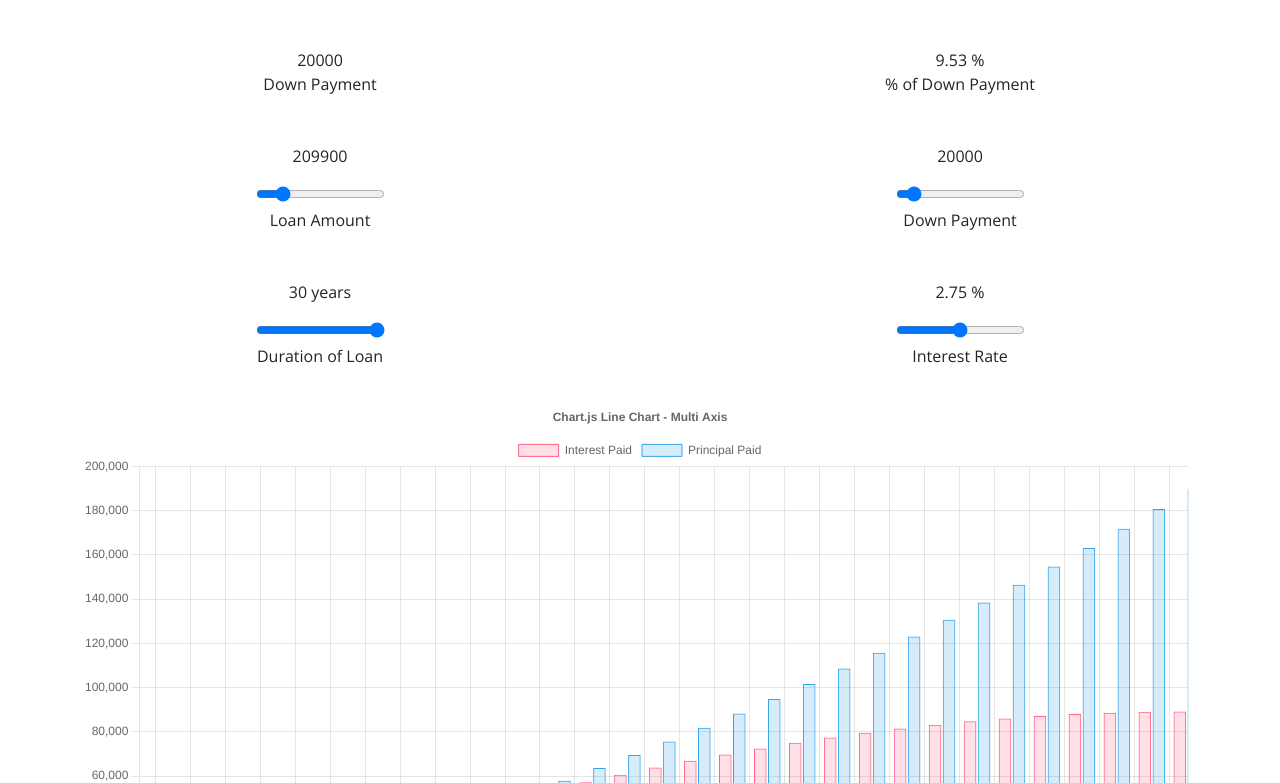
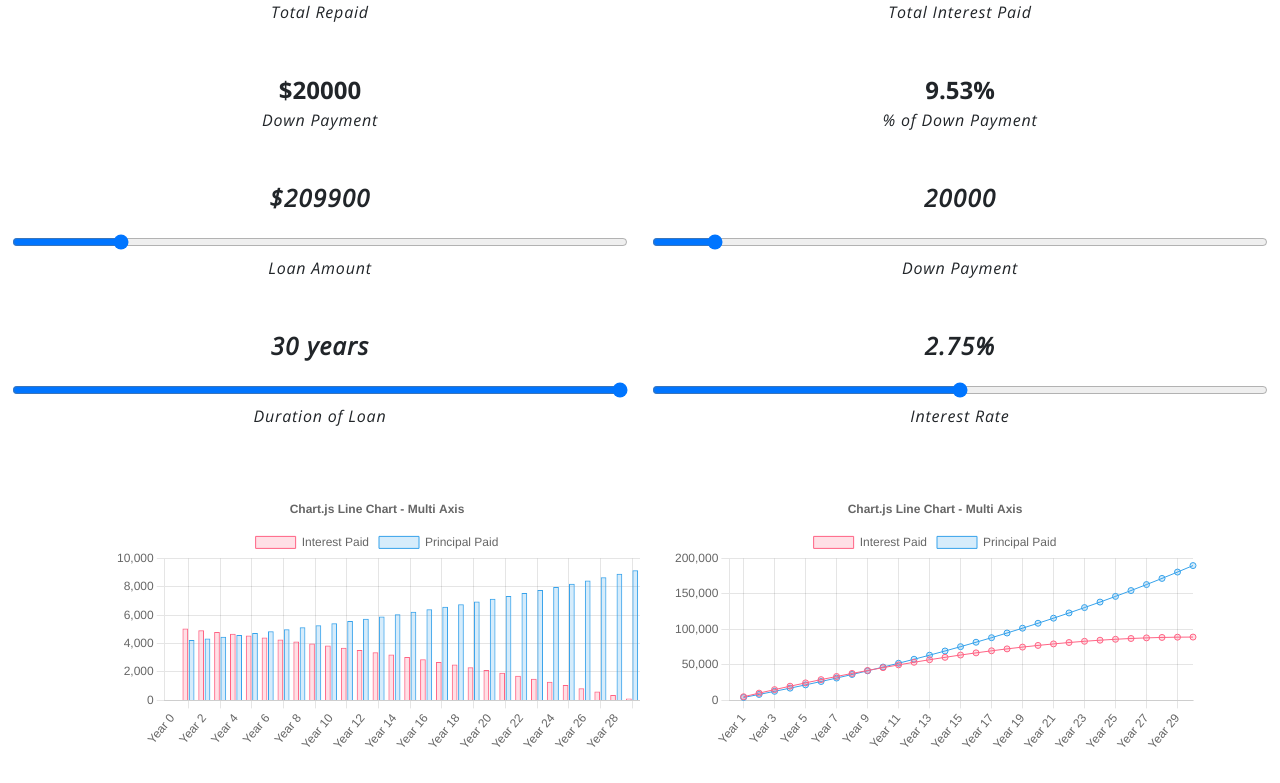
Before and after one commit to jacobbarnette/amorization-table, a React (Create React App) app: page / in a window 1280 px wide. Shown: the part 277-1060 px from the top of the page. Built offline with nearby package versions, Linux system fonts and the light colour scheme.

Commit message:
test that badhead resolved

```diff
--- a/src/components/AmoritizationTable.js
+++ b/src/components/AmoritizationTable.js
@@ -11,11 +11,12 @@ const AmoritizationTable = (props) => {
     setTotalInterestPaid,
   } = props;
 
-  const totalPayments = loanDuration * 12;
   const principal = loanAmount - downPayment;
   let dataSchedule;
   let principleSum = 0;
   let interstSum = 0;
+  let totalIntArr = [];
+  let totalPrincipleArr = [];
   function computeSchedule(
     loan_amount,
     interest_rate,
@@ -45,46 +46,66 @@ const AmoritizationTable = (props) => {
       ];
       schedule.push(row);
       remaining -= principle;
-
-      //if (i % 12 === 0) {
-      //yearlyAmmountArr.push(principleSum);
-      //for (let i = 0; i < 30; i++) {
-      //if (yearlyAmmountArr[i] - yearlyAmmountArr[i - 1])
-      //   testArr.push(yearlyAmmountArr[i] - yearlyAmmountArr[i - 1]);
-      // }
-      // }
     }
     schedule.map((value) => {
       if (value[0] % 12 === 0) {
-        testArr.push(value[4]);
+        return testArr.push(value[4]);
       }
     });
-    for (let i = 1; i < testArr.length; i++) {
-      annualPrinciplePaid.push(testArr[i] - testArr[i - 1]);
+    for (let i = 0; i < testArr.length; i++) {
+      if (isNaN(testArr[i] - testArr[i - 1])) {
+        annualPrinciplePaid.push(0);
+      } else {
+        annualPrinciplePaid.push(testArr[i] - testArr[i - 1]);
+      }
+
+      annualIntersetPaid.filter((value) => {
+        if (!isNaN(value)) {
+          return value;
+        }
+      });
     }
 
     schedule.map((value) => {
       if (value[0] % 12 === 0) {
-        intArr.push(value[2]);
+        return intArr.push(value[2]);
       }
     });
-    for (let i = 1; i < intArr.length; i++) {
-      annualIntersetPaid.push(intArr[i] - intArr[i - 1]);
+    for (let i = 0; i < intArr.length; i++) {
+      if (isNaN(intArr[i] - intArr[i - 1])) {
+        annualIntersetPaid.push(0);
+      } else {
+        annualIntersetPaid.push(intArr[i] - intArr[i - 1]);
+      }
+
+      annualIntersetPaid.filter((value) => {
+        if (!isNaN(value)) {
+          return value;
+        }
+      });
     }
+    console.log(number_of_payments);
     dataSchedule = schedule;
-
-    let totalInterset = Number(schedule[359][2].toFixed(2));
+    totalPrincipleArr = annualPrinciplePaid;
+    totalIntArr = annualIntersetPaid;
+    let totalInterset = Number(schedule[number_of_payments - 1][2].toFixed(2));
     setTotalInterestPaid(totalInterset);
 
     setTotalBalancePaid(totalInterset + principal);
     console.log(annualPrinciplePaid, annualIntersetPaid);
-    return schedule;
+    return;
   }
 
   computeSchedule(principal, interestRates, 12, loanDuration, monthlyPayment);
+
   return (
     <div>
-      <LoanTable dataSchedule={dataSchedule} />
+      <LoanTable
+        loanDuration={loanDuration}
+        totalPrincipleArr={totalPrincipleArr}
+        totalIntArr={totalIntArr}
+        dataSchedule={dataSchedule}
+      />
     </div>
   );
 };
--- a/src/components/Header.js
+++ b/src/components/Header.js
@@ -3,7 +3,7 @@ import React from "react";
 const Header = () => {
   return (
     <section className="headerSection">
-      <h1 className="text-center py-3">Amorization Table</h1>
+      <h1 className="text-center py-3">Loan Payment Calculator</h1>
     </section>
   );
 };
--- a/src/components/LoanTable.js
+++ b/src/components/LoanTable.js
@@ -1,10 +1,12 @@
-import React, { useState } from "react";
+import React from "react";
 import { Container, Table } from "react-bootstrap";
-import { Chart as ChartJS, ArcElement, Tooltip, Legend } from "chart.js";
+
 import Barchart from "./Barchart";
 import Linechart from "./LineChart";
 const LoanTable = (props) => {
-  const { dataSchedule } = props;
+  const { dataSchedule, totalIntArr, totalPrincipleArr } = props;
+  console.log(totalPrincipleArr.length);
+  totalIntArr.map((total) => console.log(total));
 
   const data = {
     labels: dataSchedule.map((data) => {
@@ -33,6 +35,32 @@ const LoanTable = (props) => {
       },
     ],
   };
+  const data1 = {
+    labels: totalIntArr.map((total, i) => {
+      return `Year ${i}`;
+    }),
+
+    datasets: [
+      {
+        stack: "1",
+        label: "Interest Paid",
+        data: totalIntArr.map((total) => total),
+        backgroundColor: "rgba(255,99,132,0.2)",
+        borderColor: "rgba(255,99,132,1)",
+        borderWidth: 1,
+        hoverBackgroundColor: "rgba(255,99,132,0.4)",
+        hoverBorderColor: "rgba(255,99,132,1)",
+      },
+      {
+        label: "Principal Paid",
+        backgroundColor: "rgba(54, 162, 235, 0.2)",
+        borderColor: "rgba(54, 162, 235, 1)",
+        borderWidth: 1,
+        stack: "2",
+        data: totalPrincipleArr.map((data) => data),
+      },
+    ],
+  };
   const options = {
     responsive: true,
     interaction: {
@@ -49,8 +77,10 @@ const LoanTable = (props) => {
   };
   return (
     <Container>
-      <Barchart options={options} data={data} />
-      <Linechart options={options} data={data} />
+      <div className="chartContainer">
+        <Barchart options={options} data={data1} />
+        <Linechart options={options} data={data} />
+      </div>
       <section className="amoritizationTable">
         <h1 className="text-center py-3">Table</h1>
         <Table striped bordered hover>
--- a/src/components/Main.js
+++ b/src/components/Main.js
@@ -29,33 +29,33 @@ const Main = () => {
         <Container fluid>
           <Row className="text-center py-3">
             <Col>
-              {loanAmount - downPayment}
+              <span>${loanAmount - downPayment}</span>
               <p>Principal</p>
             </Col>
 
             <Col>
-              {monthlyPayment.toFixed(2)}
+              <span>${monthlyPayment.toFixed(2)}</span>
               <p>Monthly Payment</p>
             </Col>
           </Row>
           <Row className="text-center py-3">
             <Col>
-              {totalBalancePaid}
+              <span>${totalBalancePaid}</span>
               <p>Total Repaid</p>
             </Col>
 
             <Col>
-              {totalIntersetPaid}
+              <span> ${totalIntersetPaid}</span>
               <p>Total Interest Paid</p>
             </Col>
           </Row>
           <Row className="text-center py-3">
             <Col>
-              {downPayment}
+              <span> ${downPayment}</span>
               <p>Down Payment</p>
             </Col>
             <Col>
-              {((downPayment / loanAmount) * 100).toFixed(2)} %
+              <span> {((downPayment / loanAmount) * 100).toFixed(2)}%</span>
               <p>% of Down Payment</p>
             </Col>
           </Row>
@@ -66,7 +66,7 @@ const Main = () => {
         <Container fluid>
           <Row className="text-center py-3">
             <Col>
-              <p>{Number(loanAmount)}</p>
+              <p className="sliderText">${Number(loanAmount)}</p>
               <input
                 min="50000"
                 step="1000"
@@ -79,7 +79,7 @@ const Main = () => {
             </Col>
 
             <Col>
-              <p>{downPayment}</p>
+              <p className="sliderText">{downPayment}</p>
               <input
                 min="1000"
                 step="500"
@@ -93,21 +93,22 @@ const Main = () => {
           </Row>
           <Row className="text-center py-3">
             <Col>
-              <p>{loanDuration} years</p>
+              <p className="sliderText">{loanDuration} years</p>
               <input
                 step="1"
                 min="1"
+                type="range"
                 max="30"
                 value={loanDuration}
                 onChange={(e) => setLoanDuration(e.target.value)}
-                type="range"
               />
               <p>Duration of Loan</p>
             </Col>
 
             <Col>
-              <p>{interestRates} %</p>
+              <p className="sliderText">{interestRates}%</p>
               <input
+                className=""
                 min="1"
                 max="10"
                 step=".1"
--- a/src/index.css
+++ b/src/index.css
@@ -7,3 +7,29 @@ h1 {
   font-size: 4rem;
   letter-spacing: 0.05em;
 }
+
+.chartContainer {
+  display: flex;
+  width: 50%;
+  padding: 1em 1em 1em 1em;
+  margin: 1em 1em;
+  gap: 2rem;
+}
+p {
+  font-style: italic;
+
+  letter-spacing: 0.05em;
+}
+span {
+  font-weight: bold;
+  font-size: 1.5rem;
+}
+
+.sliderText{
+  font-weight: bold;
+  font-size: 1.5rem;
+}
+
+input {
+width: 100%;
+}
```
